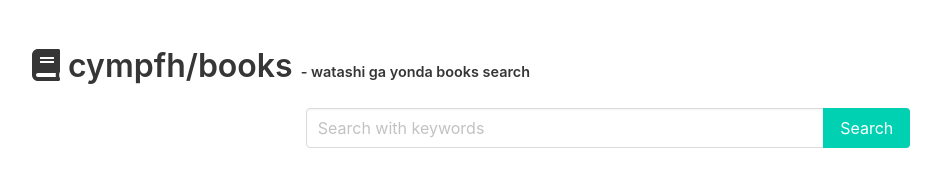
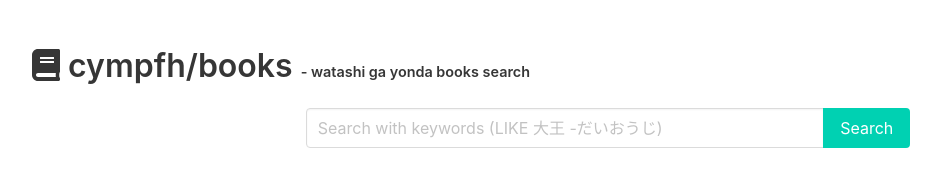
Before and after one commit to cympfh/booklog-search-archived, a website: page resources/index.html in a window 1280 px wide. Shown: the whole page, without its empty margins (32-973 px from the left). Drawn offline with nearby package versions, Linux system fonts and the light colour scheme.

Commit message:
:children_crossing: add minus-search

```diff
--- a/resources/index.html
+++ b/resources/index.html
@@ -126,7 +126,7 @@ function get(qs, idName) {
       <span style="font-size: 0.9rem; text-align: right">- watashi ga yonda books search</span></h1>
       <div class="field has-addons has-addons-centered">
         <form onsubmit="f(); return false" class="control" style="width: 45%">
-          <input class="input" type="text" id="q" placeholder="Search with keywords">
+          <input class="input" type="text" id="q" placeholder="Search with keywords (LIKE 大王 -だいおうじ)">
         </form>
         <p class="control">
           <a class="button is-primary" onclick="f()">Search</a>
```
Also changed, not shown: 1 other file.
